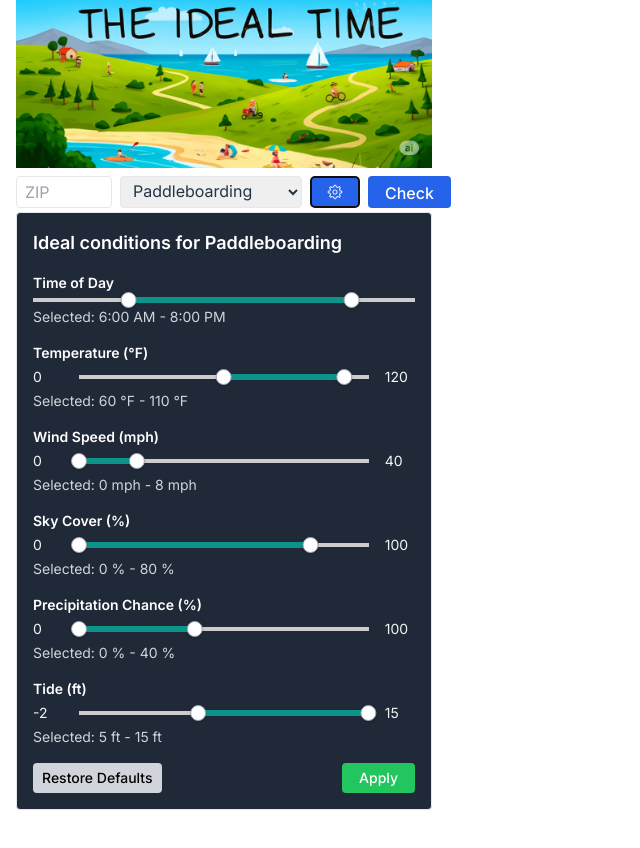
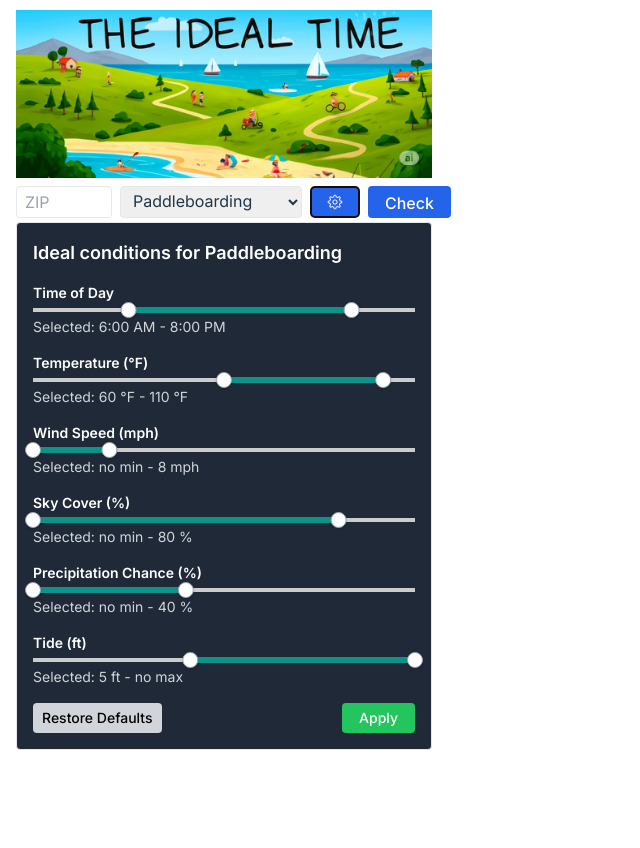
Before and after one commit to wtlebo/the-ideal-time, a React (Vite) app in the folder client/: page / in a window 1280 px wide. Both pictures are taken after a click on the button "Preferences". Shown: the whole page, without its empty margins (0-640 px from the left). After the commit the page ends 800 px from the top, so only its background shows below. Built offline with nearby package versions, Linux system fonts and the light colour scheme.

Commit message:
refactor: Improve slider UI by removing min/max labels and adding no min/max text

```diff
--- a/client/src/App.jsx
+++ b/client/src/App.jsx
@@ -230,7 +230,6 @@ function App() {
       <div className="mb-4">
         <label className="block text-sm font-semibold text-white mb-1">{label}</label>
         <div className="flex items-center gap-4">
-          {unit !== 'min' && <span className="text-sm w-10 text-gray-100">{min}</span>}
           <Range
             values={values}
             step={step}
@@ -295,10 +294,12 @@ function App() {
               );
             }}
           />
-          {unit !== 'min' && <span className="text-sm w-10 text-gray-100">{max}</span>}
         </div>
         <div className="text-sm mt-1 text-gray-300">
-          Selected: {unit === 'min' ? `${formatMinutes(values[0])} - ${formatMinutes(values[1])}` : `${values[0]} ${unit} - ${values[1]} ${unit}`}
+          Selected: {unit === 'min' ? `${formatMinutes(values[0])} - ${formatMinutes(values[1])}` :
+            values[0] === min ? `no min - ${values[1]} ${unit}` :
+            values[1] === max ? `${values[0]} ${unit} - no max` :
+            `${values[0]} ${unit} - ${values[1]} ${unit}`}
         </div>
       </div>
     );
```
